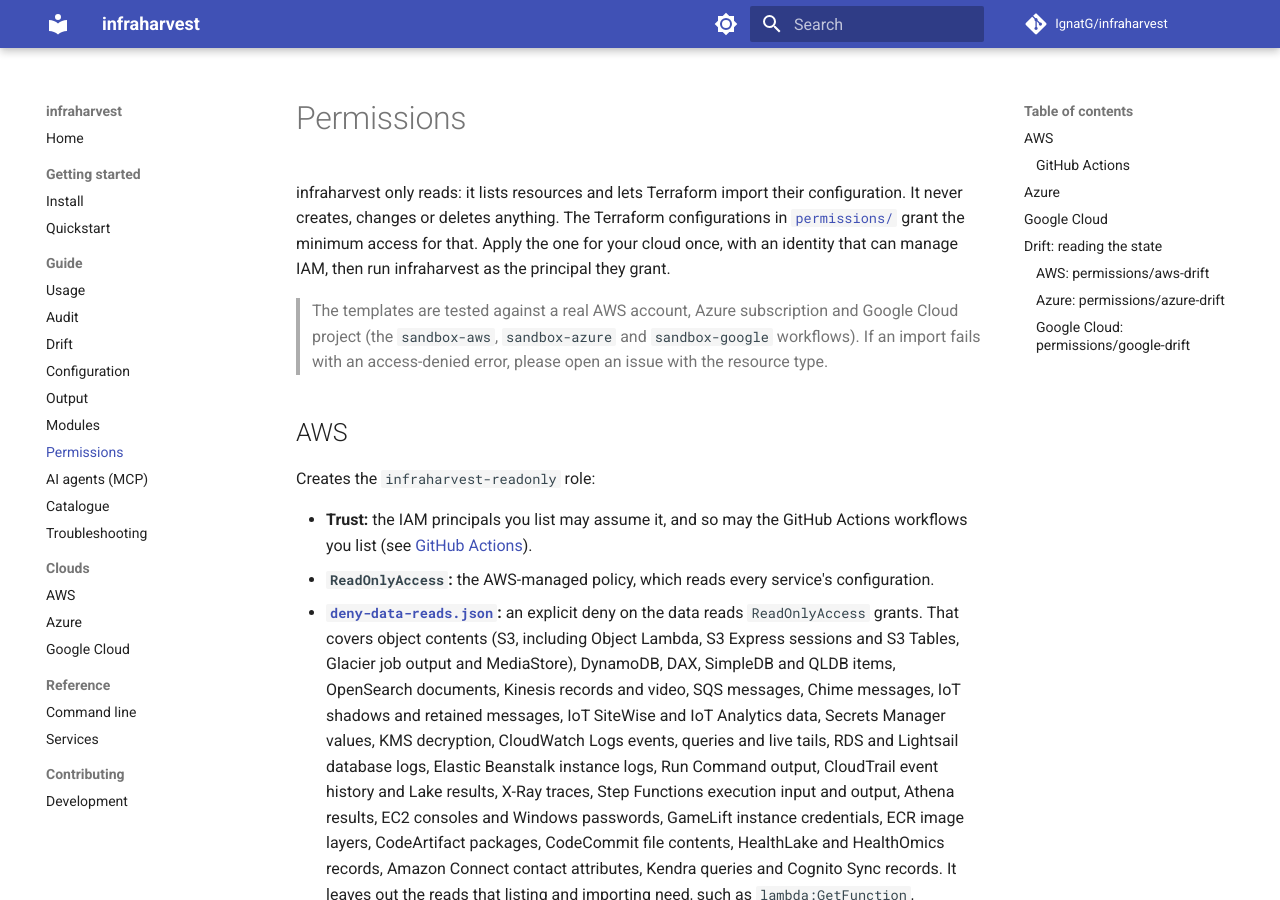
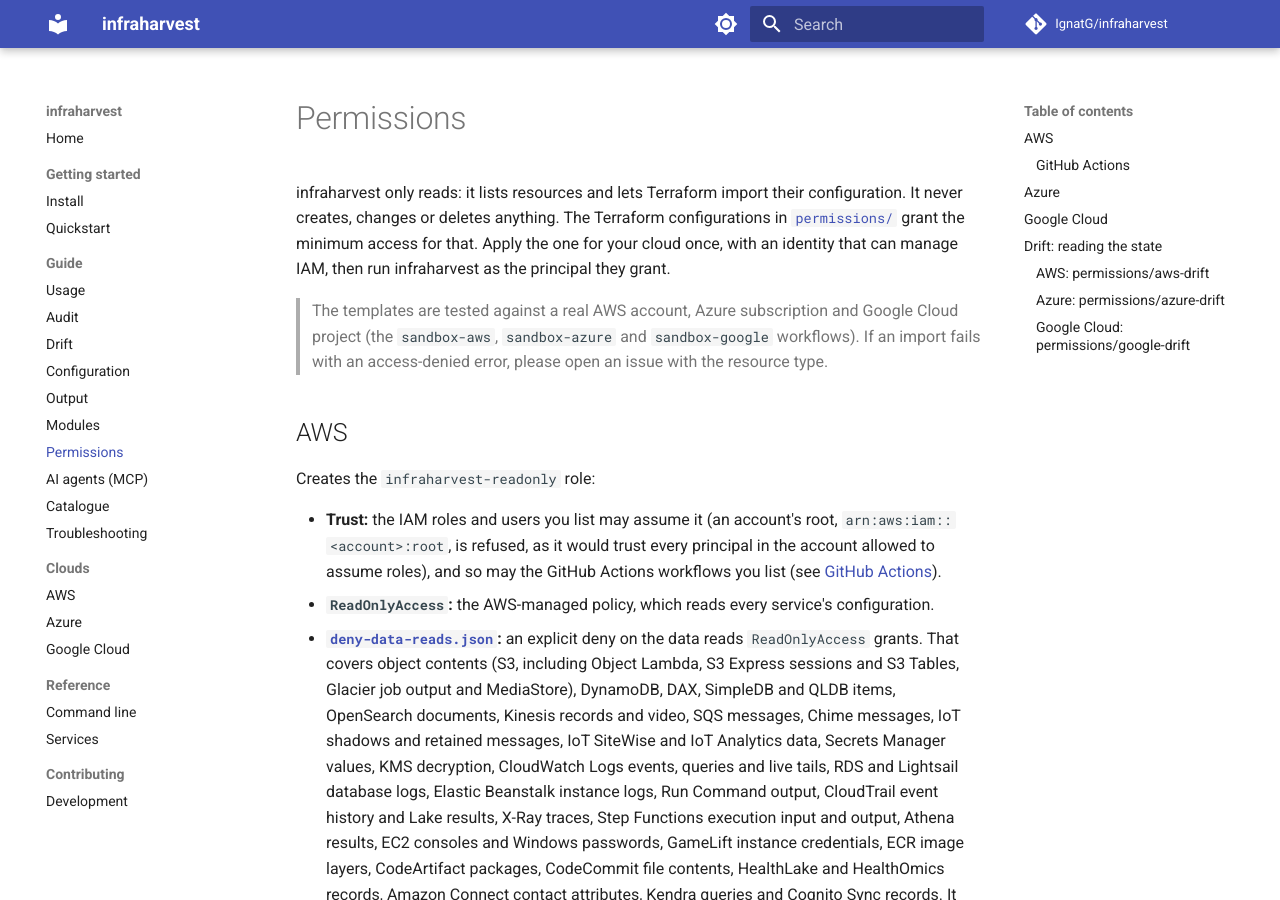
Before and after one commit to IgnatG/infraharvest, an MkDocs documentation site: the page built from docs/permissions.md, in a window 1280 px wide and 900 px high. Built offline with MkDocs 1.6.1 and Material for MkDocs 9.7.7, drawn with Linux system fonts in a browser that asks for light colours; comment, search, counter and statistics services are not loaded.

Commit message:
fix(permissions): refuse an account's root as a trusted principal of the AWS roles

```diff
--- a/docs/permissions.md
+++ b/docs/permissions.md
@@ -8,7 +8,7 @@ infraharvest only reads: it lists resources and lets Terraform import their conf
 
 Creates the `infraharvest-readonly` role:
 
-- **Trust:** the IAM principals you list may assume it, and so may the GitHub Actions workflows you list (see [GitHub Actions](#github-actions)).
+- **Trust:** the IAM roles and users you list may assume it (an account's root, `arn:aws:iam::<account>:root`, is refused, as it would trust every principal in the account allowed to assume roles), and so may the GitHub Actions workflows you list (see [GitHub Actions](#github-actions)).
 - **`ReadOnlyAccess`:** the AWS-managed policy, which reads every service's configuration.
 - **[`deny-data-reads.json`](https://github.com/IgnatG/infraharvest/blob/main/permissions/aws/deny-data-reads.json):** an explicit deny on the data reads `ReadOnlyAccess` grants. That covers object contents (S3, including Object Lambda, S3 Express sessions and S3 Tables, Glacier job output and MediaStore), DynamoDB, DAX, SimpleDB and QLDB items, OpenSearch documents, Kinesis records and video, SQS messages, Chime messages, IoT shadows and retained messages, IoT SiteWise and IoT Analytics data, Secrets Manager values, KMS decryption, CloudWatch Logs events, queries and live tails, RDS and Lightsail database logs, Elastic Beanstalk instance logs, Run Command output, CloudTrail event history and Lake results, X-Ray traces, Step Functions execution input and output, Athena results, EC2 consoles and Windows passwords, GameLift instance credentials, ECR image layers, CodeArtifact packages, CodeCommit file contents, HealthLake and HealthOmics records, Amazon Connect contact attributes, Kendra queries and Cognito Sync records. It leaves out the reads that listing and importing need, such as `lambda:GetFunction`, `ssm:GetParameter` and `cassandra:Select` (Amazon Keyspaces lists tables through its system tables).
 
```
Also changed, not shown: 4 other files.
